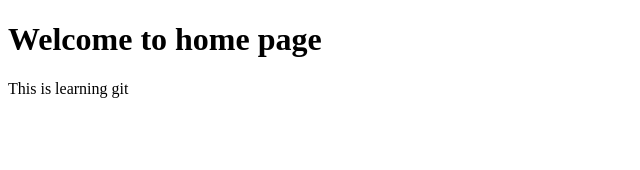
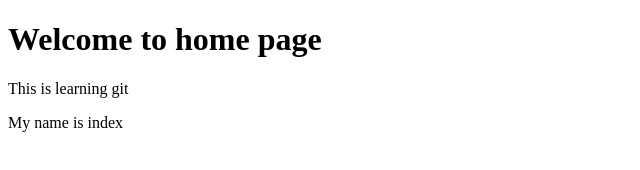
Before and after one commit to deepa-20011/First-git, a plain HTML site: page index.html in a window 1280 px wide. Shown: the whole page, without its empty margins (0-640 px from the left). Drawn offline with Linux system fonts and the light colour scheme.

Commit message:
change in index

```diff
--- a/index.html
+++ b/index.html
@@ -7,5 +7,6 @@
 
 <h1>Welcome to home page</h1>
 <p>This is learning git</p>
+<p>My name is index</p>
 </body>
 </html>
```
